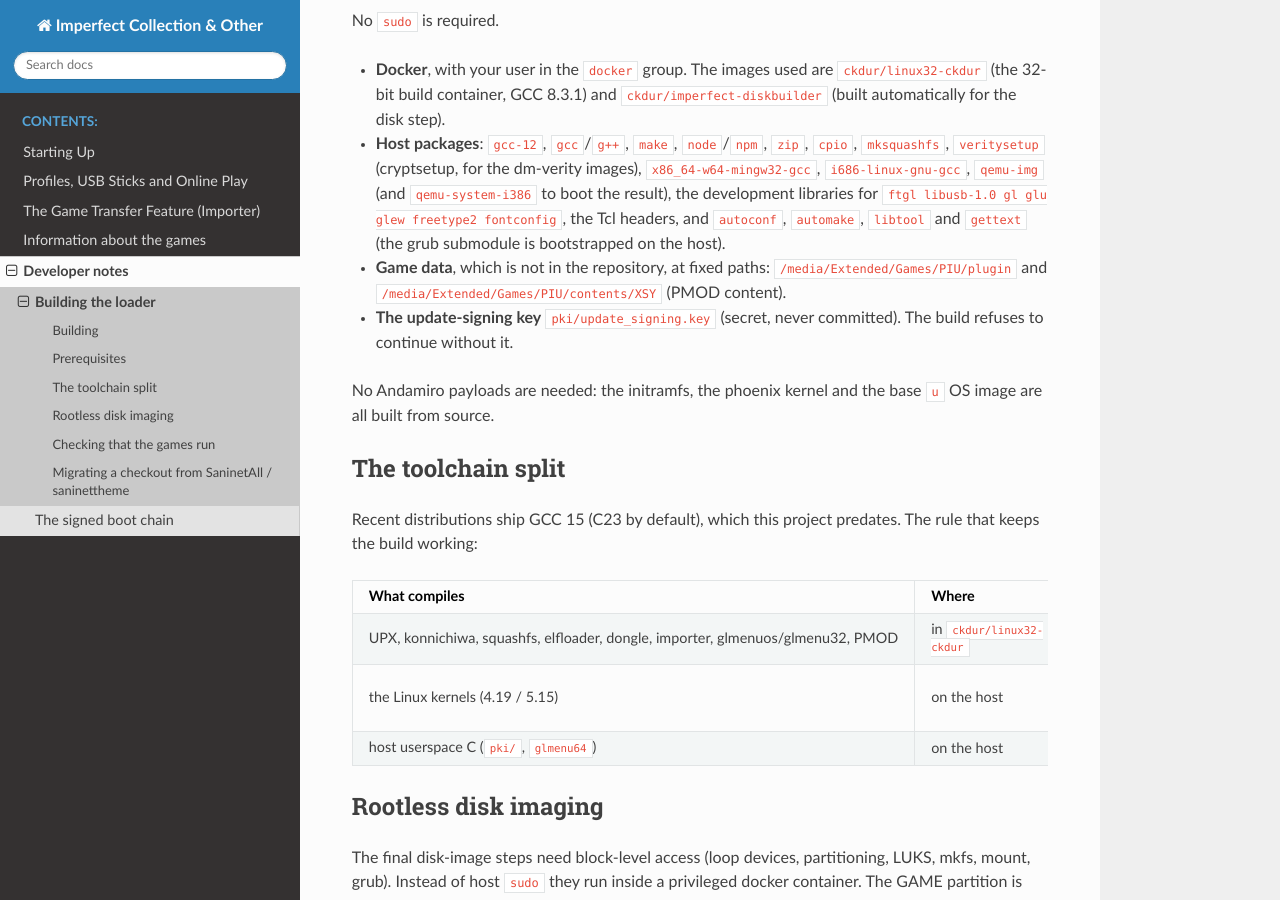
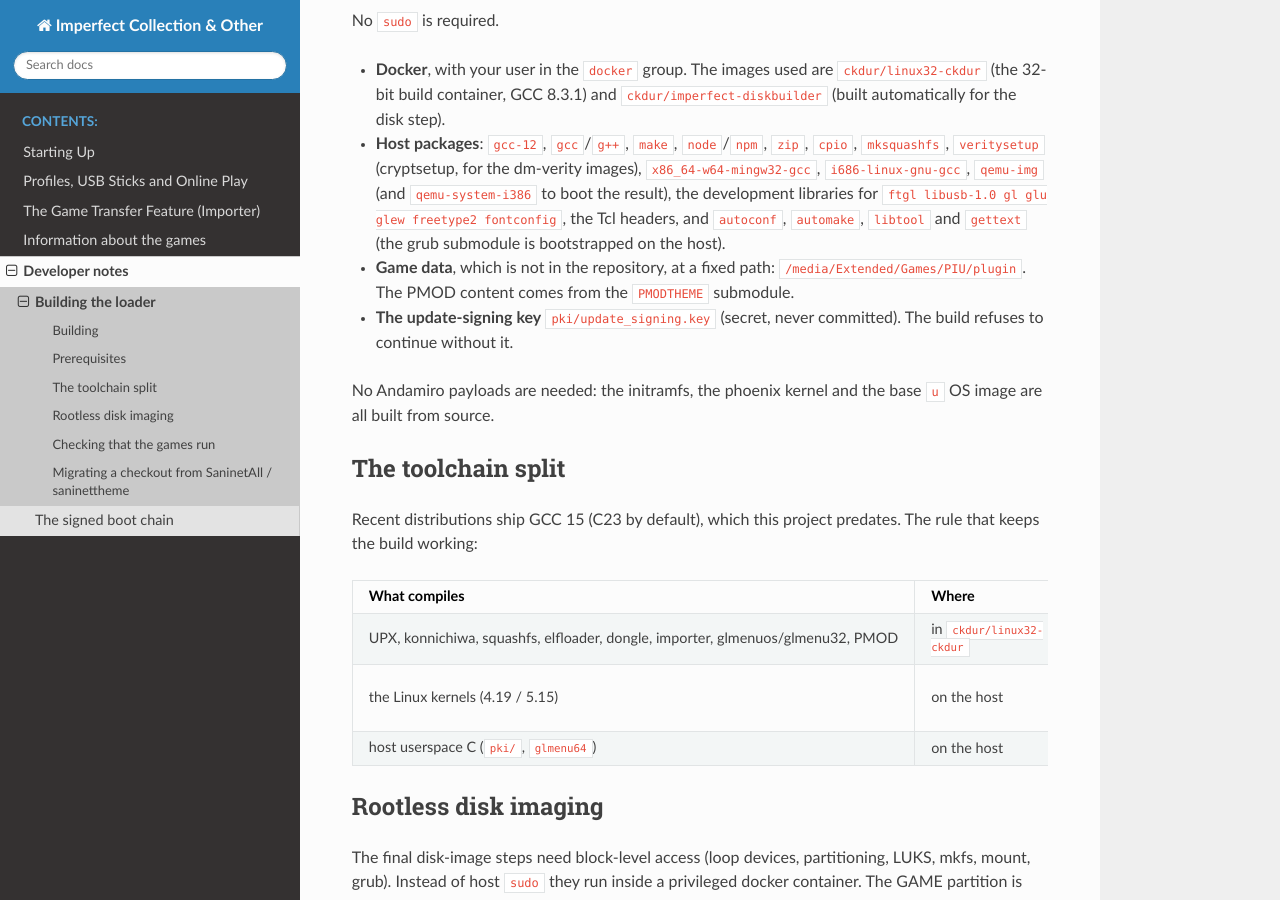
Before and after one commit to ckdur/imperfect-manual, a Sphinx documentation site: the page built from docs/dev/building.rst, in a window 1280 px wide and 900 px high, scrolled down 1035 px. Built offline with Sphinx 7.4.7 and the Read the Docs theme 3.1.0, drawn with Linux system fonts in a browser that asks for light colours.

Commit message:
building: PMOD content comes from the PMODTHEME submodule (no contents/XSY)
Co-Authored-By: Claude Opus 5.5 <noreply@anthropic.com>

```diff
--- a/docs/dev/building.rst
+++ b/docs/dev/building.rst
@@ -59,9 +59,9 @@ No ``sudo`` is required.
   libraries for ``ftgl libusb-1.0 gl glu glew freetype2 fontconfig``, the Tcl
   headers, and ``autoconf``, ``automake``, ``libtool`` and ``gettext`` (the grub
   submodule is bootstrapped on the host).
-- **Game data**, which is not in the repository, at fixed paths:
-  ``/media/Extended/Games/PIU/plugin`` and
-  ``/media/Extended/Games/PIU/contents/XSY`` (PMOD content).
+- **Game data**, which is not in the repository, at a fixed path:
+  ``/media/Extended/Games/PIU/plugin``. The PMOD content comes from the
+  ``PMODTHEME`` submodule.
 - **The update-signing key** ``pki/update_signing.key`` (secret, never
   committed). The build refuses to continue without it.
 
```
